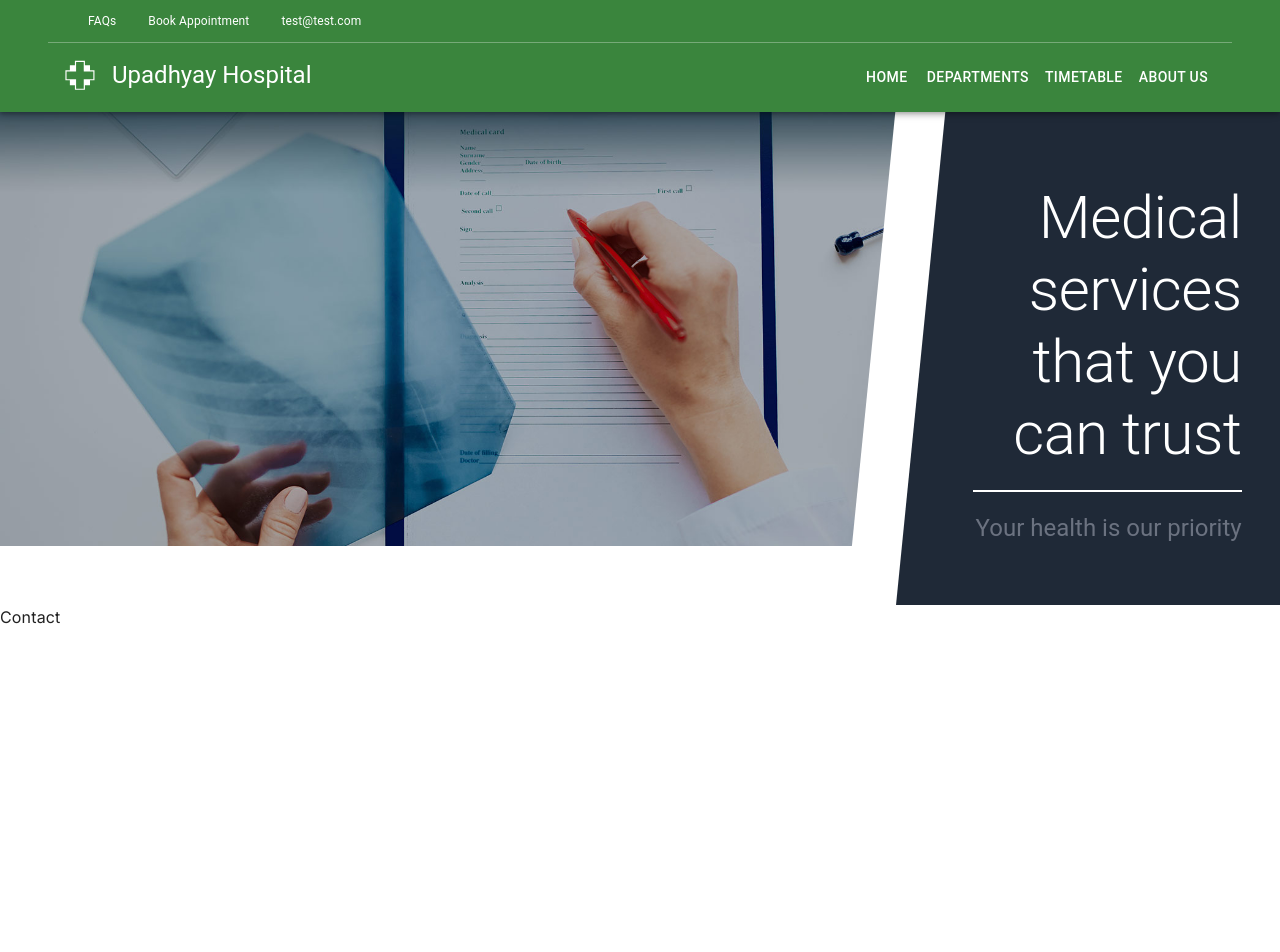
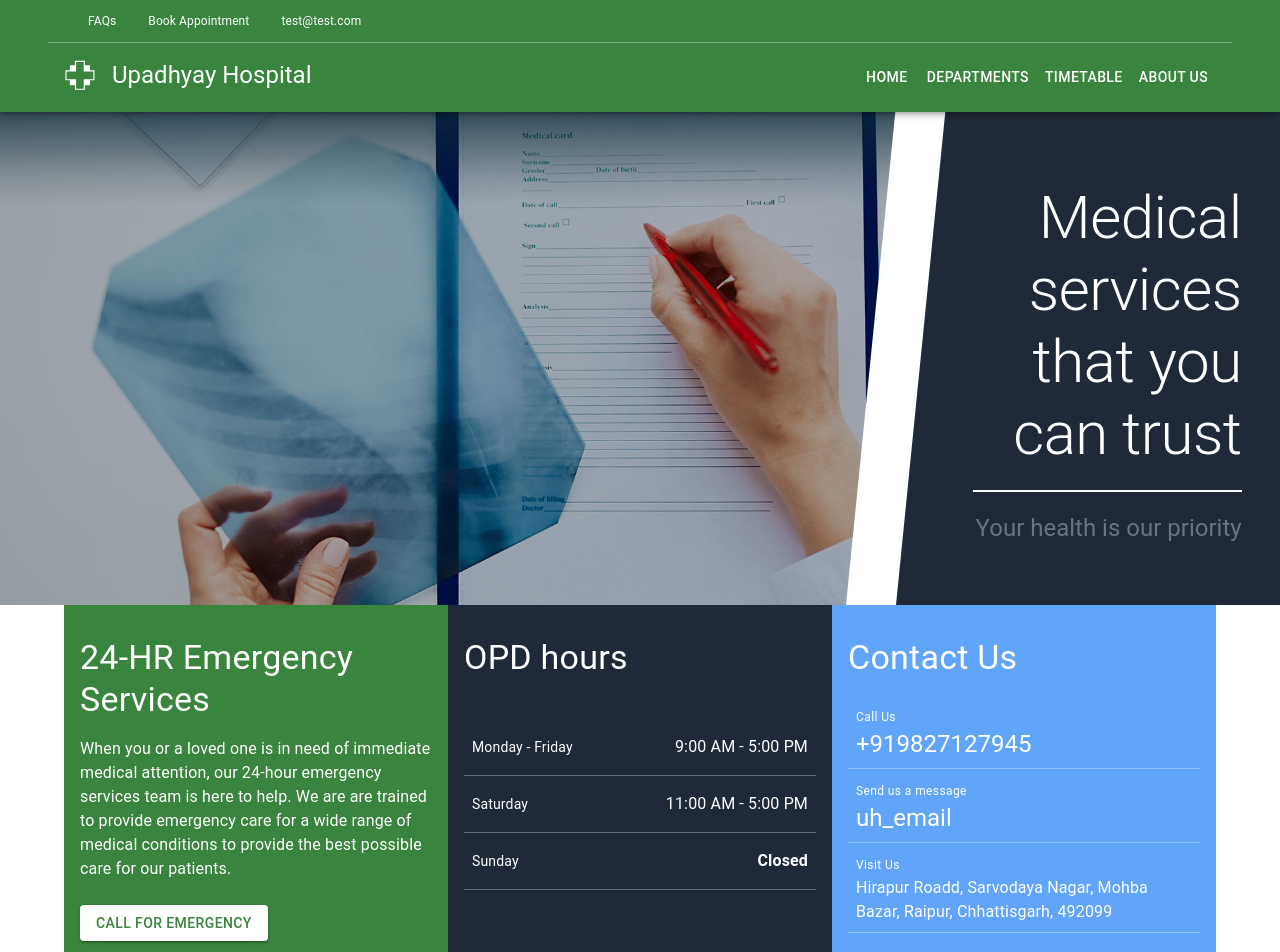
Before and after one commit to aniruddh622003/Uh-Website, a Next.js app: page / in a window 1280 px wide. Shown: the top 952 px of the page. Before the commit the page ends 800 px from the top, so only its background shows below. Built offline with nearby package versions, Linux system fonts and the light colour scheme.

Commit message:
Contact Component made

```diff
--- a/src/app/globals.css
+++ b/src/app/globals.css
@@ -1,3 +1,4 @@
 a:-webkit-any-link {
   text-decoration: none;
+  color: inherit;
 }
--- a/src/components/Contact/index.js
+++ b/src/components/Contact/index.js
@@ -1,7 +1,161 @@
+import { Box, Button, Container, Grid, Typography } from "@mui/material";
+import Link from "next/link";
 import React from "react";
 
+const config = {
+  tel: "+919827127945",
+  email: "uh_email",
+  address:
+    "Hirapur Roadd, Sarvodaya Nagar, Mohba Bazar, Raipur, Chhattisgarh, 492099",
+};
+
 const Contact = () => {
-  return <div>Contact</div>;
+  return (
+    <Container fixed>
+      <Grid container>
+        <Grid item xs={12} md={4}>
+          <Box
+            sx={{
+              bgcolor: "primary.main",
+              width: "100%",
+              minHeight: "10px",
+              p: 2,
+              py: 4,
+              color: "primary.contrastText",
+            }}
+          >
+            <Typography variant="h4" sx={{ pb: 2 }}>
+              24-HR Emergency Services
+            </Typography>
+
+            <Typography variant="body1">
+              When you or a loved one is in need of immediate medical attention,
+              our 24-hour emergency services team is here to help. We are are
+              trained to provide emergency care for a wide range of medical
+              conditions to provide the best possible care for our patients.
+            </Typography>
+            <Button color="white" variant="contained" sx={{ mt: 3 }}>
+              Call for Emergency
+            </Button>
+          </Box>
+        </Grid>
+        <Grid item xs={12} md={4}>
+          <Box
+            sx={{
+              bgcolor: "secondary.main",
+              width: "100%",
+              minHeight: "10px",
+              p: 2,
+              py: 4,
+              color: "secondary.contrastText",
+              height: "100%",
+            }}
+          >
+            <Typography variant="h4" sx={{ pb: 5 }}>
+              OPD hours
+            </Typography>
+            <Box
+              sx={{
+                display: "flex",
+                justifyContent: "space-between",
+                alignItems: "center",
+                p: 1,
+                py: 2,
+                borderBottom: "1px solid rgba(255,255,255,0.3)",
+              }}
+            >
+              <Typography variant="body2">Monday - Friday</Typography>
+              <Typography variant="body1">9:00 AM - 5:00 PM</Typography>
+            </Box>
+            <Box
+              sx={{
+                display: "flex",
+                justifyContent: "space-between",
+                alignItems: "center",
+                p: 1,
+                py: 2,
+                borderBottom: "1px solid rgba(255,255,255,0.3)",
+              }}
+            >
+              <Typography variant="body2">Saturday</Typography>
+              <Typography variant="body1">11:00 AM - 5:00 PM</Typography>
+            </Box>
+            <Box
+              sx={{
+                display: "flex",
+                justifyContent: "space-between",
+                alignItems: "center",
+                p: 1,
+                py: 2,
+                borderBottom: "1px solid rgba(255,255,255,0.3)",
+              }}
+            >
+              <Typography variant="body2">Sunday</Typography>
+              <Typography variant="body1">
+                <b>Closed</b>
+              </Typography>
+            </Box>
+          </Box>
+        </Grid>
+        <Grid item xs={12} md={4}>
+          <Box
+            sx={{
+              bgcolor: "secondary.light",
+              width: "100%",
+              height: "100%",
+              minHeight: "10px",
+              p: 2,
+              py: 4,
+              color: "secondary.contrastText",
+            }}
+          >
+            <Typography variant="h4" sx={{ pb: 2 }}>
+              Contact Us
+            </Typography>
+            <Link href={"tel:" + config.tel}>
+              <Box
+                sx={{
+                  p: 1,
+                  borderBottom: "1px solid rgba(255,255,255,0.3)",
+                }}
+              >
+                <Typography variant="caption">Call Us</Typography>
+                <Typography variant="h5">{config.tel}</Typography>
+              </Box>
+            </Link>
+            <Link href={"mailto:" + config.email}>
+              <Box
+                sx={{
+                  p: 1,
+                  borderBottom: "1px solid rgba(255,255,255,0.3)",
+                }}
+              >
+                <Typography variant="caption">Send us a message</Typography>
+                <Typography variant="h5">uh_email</Typography>
+              </Box>
+            </Link>
+            <Link
+              href={"https://maps.app.goo.gl/bHNE8Zxvr7qNM6i66"}
+              target="_blank"
+            >
+              <Box
+                sx={{
+                  p: 1,
+                  borderBottom: "1px solid rgba(255,255,255,0.3)",
+                }}
+              >
+                <Typography variant="caption">Visit Us</Typography>
+                <Typography variant="body1">
+                  Hirapur Roadd, Sarvodaya Nagar, Mohba Bazar, Raipur,
+                  Chhattisgarh, 492099
+                </Typography>
+              </Box>
+            </Link>
+          </Box>
+        </Grid>
+      </Grid>
+    </Container>
+  );
 };
 
 export default Contact;
--- a/src/components/TwoImgSplashAngled/index.js
+++ b/src/components/TwoImgSplashAngled/index.js
@@ -6,7 +6,7 @@ const TwoImgSplashAngled = ({ bgsrc, heading, sub }) => {
   return (
     <Box sx={{ width: "100%" }} className={styles.cont}>
       <div className={styles.left}>
-        <img src={bgsrc} style={{ width: "130%" }} />
+        <img src={bgsrc} style={{ height: "100%" }} />
       </div>
       <div className={styles.right}>
         <Box
--- a/src/mui/ThemeRegistry/theme.js
+++ b/src/mui/ThemeRegistry/theme.js
@@ -5,15 +5,19 @@ const theme = createTheme({
     mode: "light",
     primary: {
       main: "#3a853d",
-      contrastThreshold: 1,
+      light: "#81d484",
+      dark: "#005700",
+      contrastText: "#fff",
     },
     secondary: {
       main: "#1f2937",
+      light: "#60a5fa",
       contrastText: "#fff",
       subText: "#6b7280",
     },
     white: {
       main: "#fff",
+      dark: "#f9fafb",
       contrastText: "#3a853d",
     },
   },
```
